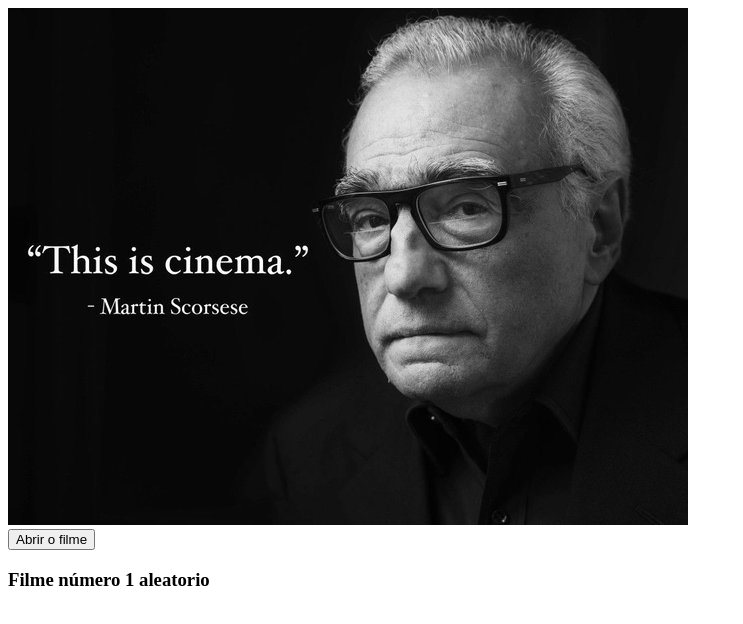
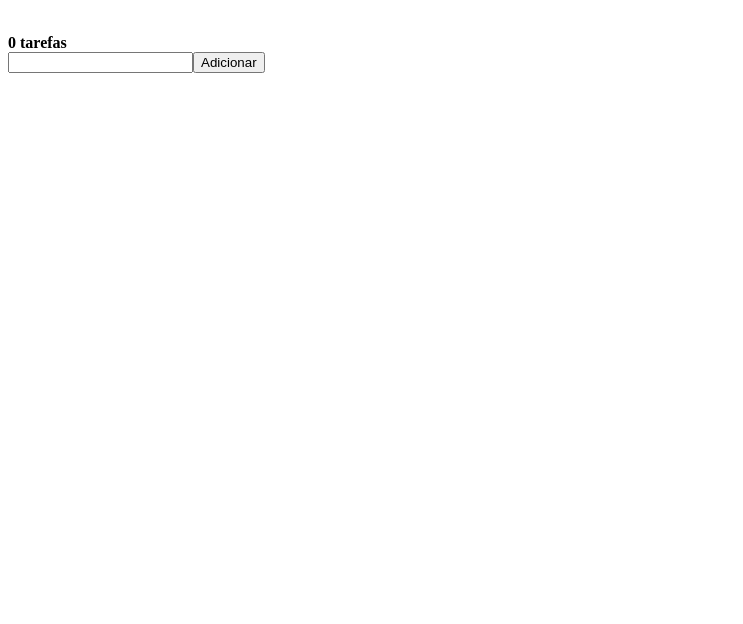
Before and after one commit to Rhaniel99/amsterdam-hub, a React (Create React App) app in the folder frontend/: page / in a window 1280 px wide. Shown: the top 624 px of the page, without its empty margins (0-743 px from the left). Built offline with nearby package versions, Linux system fonts and the light colour scheme.

Commit message:
aulas sobre consumir api

```diff
--- a/frontend/src/App.js
+++ b/frontend/src/App.js
@@ -1,38 +1,47 @@
-import React, { Component } from 'react';
-class App extends Component{
-    constructor (props) {
-        super(props);
-        this.state = {
+import React, { useState, useEffect, useMemo, useCallback } from 'react';
 
+function App() {
+
+    const [tarefas, setTarefas] = useState(() => {
+        const tarefasArmazenadas = localStorage.getItem('tarefas');
+        return tarefasArmazenadas ? JSON.parse(tarefasArmazenadas) : [];
+    });
+
+    const [input, setInput] = useState('');
+    // Quando não há parametros, é executado assim que carrega a tela
+    useEffect(() => {
+        const tarefasStorage = localStorage.getItem('tarefas');
+        if(tarefasStorage){
+            setTarefas(JSON.parse(tarefasStorage));
         }
-        this.frases = ['O riso é a menor distância entre duas pessoas.',
-        'Deixe de lado as preocupações e seja feliz.',
-        'Realize o óbvio, pense no improvável e conquiste o impossível.',
-        'Acredite em milagres, mas não dependa deles.',
-        'A maior barreira para o sucesso é o medo do fracasso.'];
+    }, [])
+    // Quando há alteração na state abaixo:
+    useEffect(() => {
+        localStorage.setItem('tarefas', JSON.stringify(tarefas));
+    }, [tarefas])
 
-    }
+    // não executa toda vez o bloco quando há alteração
+    const totalTarefas = useMemo(() => tarefas.length, [tarefas]);
 
-    render () {
-        return (
-            <div>
-              <img src={require('./assets/cinema.jpg')} />
-              <Botao />
-              <h3>Filme número 1 aleatorio</h3>
-            </div>
-        )
-    }
-}
+    // retorna uma função que é melhor para quando tem algo que precise de muito processamento.
+    const handleAdd = useCallback(() => {
+        setTarefas([...tarefas, input])
+        setInput('');
+    }, [tarefas, input])
 
-class Botao extends Component {
-
-    render () {
-        return (
-            <div>
-              <button>Abrir o filme</button>
-            </div>
-        )
-    }
+    return (
+        <div>
+            <ul>
+                {tarefas.map(tarefa =>
+                <li key={tarefa}>{tarefa}</li>
+                )}
+            </ul>
+            <br/>
+            <strong>{totalTarefas} tarefas</strong><br/>
+            <input type="text" value={input} onChange={e => setInput(e.target.value) } />
+            <button onClick={handleAdd}>Adicionar </button>
+        </div>
+    )
 }
 
 export default App;
```
